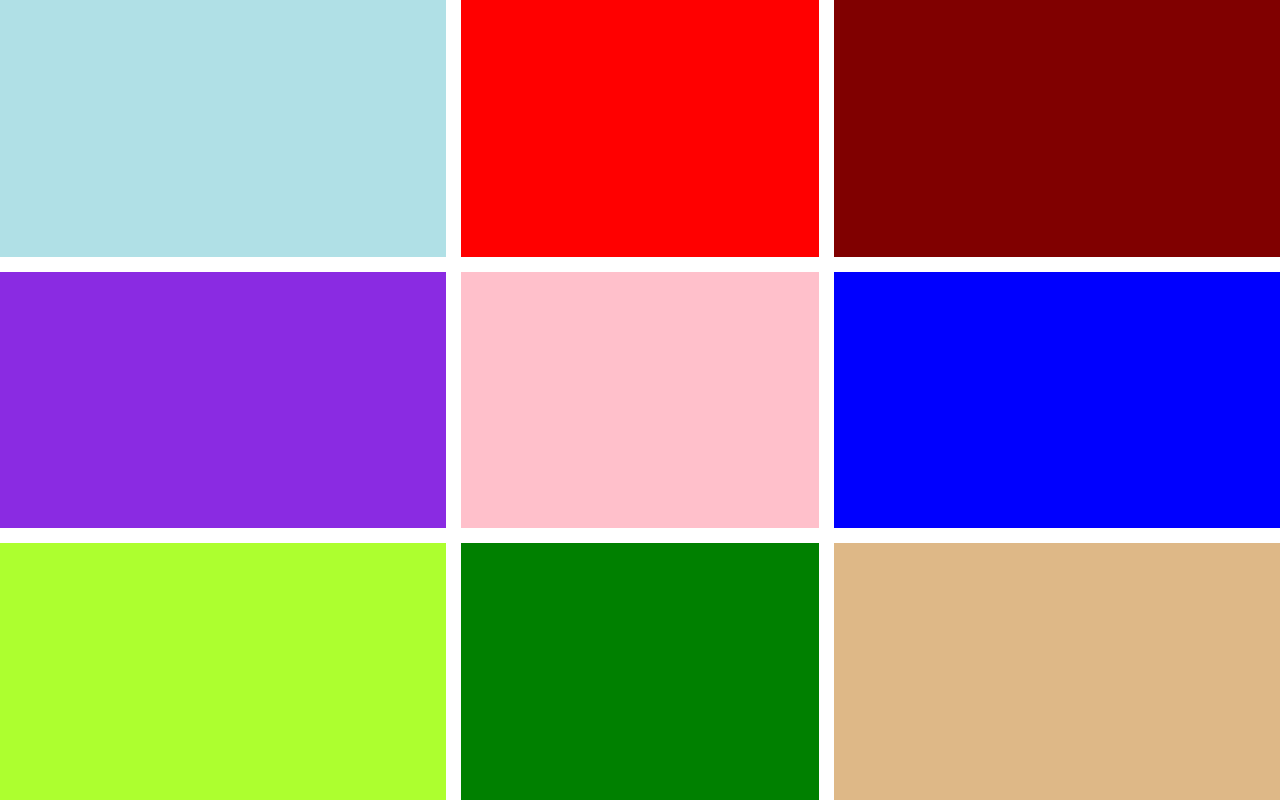
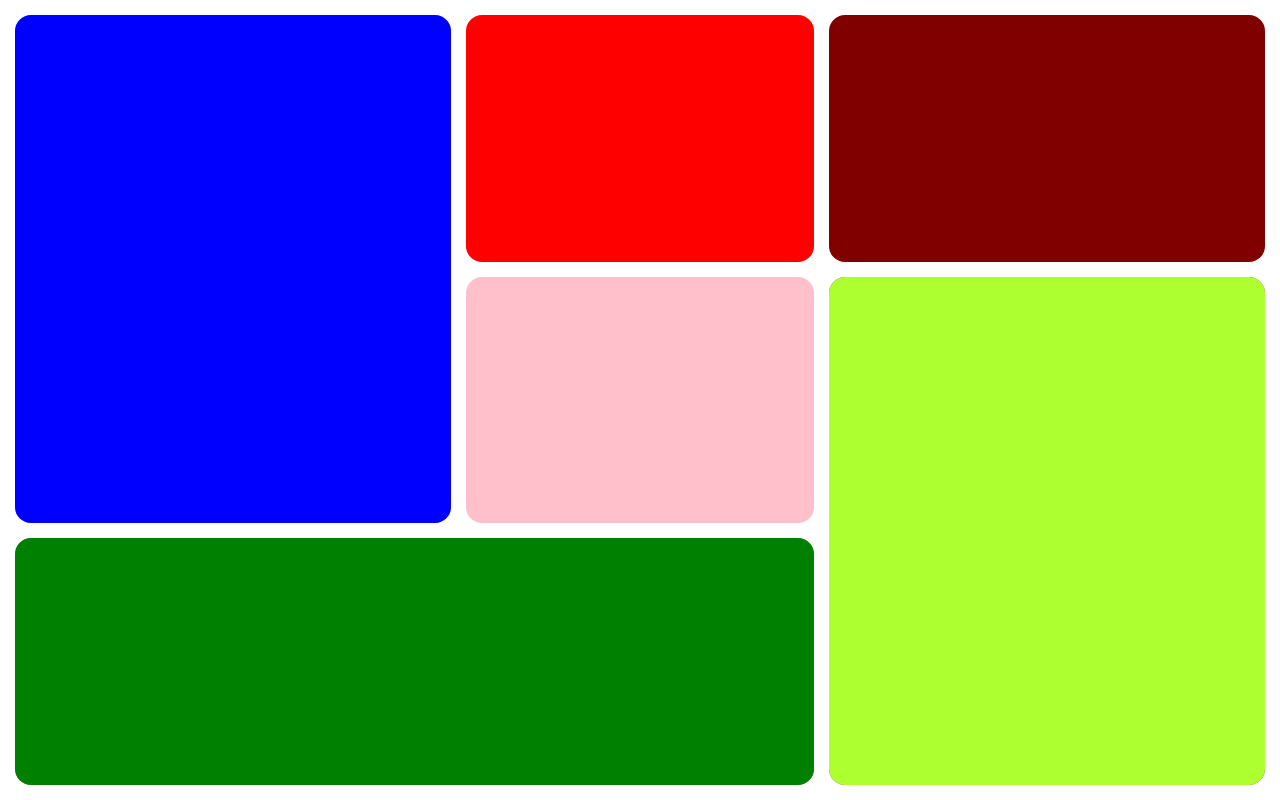
Before and after one commit to GANESH-KORGAONKAR/Task-6-Bento-grid-Template, a plain HTML site: page index.html in a window 1280 px wide. Drawn offline with Linux system fonts and the light colour scheme.

Commit message:
done bento grid

```diff
--- a/style.css
+++ b/style.css
@@ -1,48 +1,85 @@
 * {
     padding: 0;
     margin: 0;
-box-sizing: border-box;
+    box-sizing: border-box;
 }
 
-html,  body {
+html,
+body {
     height: 100%;
     width: 100%;
 }
 
 main {
-     height: 100vh;
+    height: 100vh;
     width: 100vw;
     display: grid;
-    /* grid-template-rows: 1fr 1fr 1fr; */
+    gap: 15px;
+    padding: 15px;
     grid-template-columns: 1fr 0.8fr 1fr;
-    gap: 15px;
-    grid-template-areas: "top-left top-center top-right";
+    grid-template-rows: 1fr 1fr 1fr;
+    grid-template-areas: "top-left top-center top-right"
+        "top-left center bottom-right"
+        "bottom-left bottom-left bottom-right"
+    ;
+}
+
+section {
+    border-radius: 1rem;
+}
+
+#top-left {
+    grid-area: top-left;
+    background-color: powderblue;
+    background-image: url();
+}
+
+#top-center {
+    background-color: red;
+    background-image: url();
 }
 
 #top-right {
+    /* grid-area: top-right; */
     background-color: maroon;
+    background-image: url();
 }
-#top-center {
-    background-color: red;
+
+
+
+#mid-left {
+    grid-area: top-left;
+    background-color: blue;
+    background-image: url();
 }
-#top-left {
-    background-color: powderblue;
+
+#center {
+    grid-area: center;
+    background-color: pink;
+    background-image: url();
 }
+
 #mid-right {
-    background-color: blue;
+    grid-area: bottom-right;
+
+    background-color: blueviolet;
+    background-image: url();
 }
-#center {
-    background-color: pink;
+
+#bottom-left {
+    grid-area: bottom-left;
+    background-color: burlywood;
+    background-image: url();
 }
-#mid-left {
-    background-color: blueviolet;
+
+#bottom-center {
+    grid-area: bottom-left;
+    background-color: green;
+    background-image: url();
 }
+
 #bottom-right {
-    background-color: burlywood;
+    grid-area: bottom-right;
+    background-color: greenyellow;
+    background-image: url();
 }
-#bottom-center {
-    background-color: green;
-}
-#bottom-left {
-    background-color: greenyellow;
-}
```
